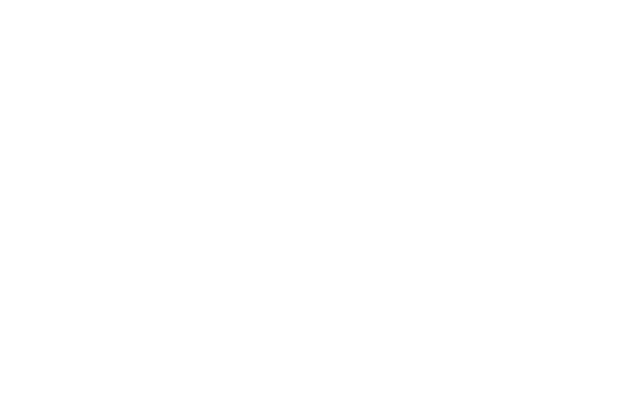
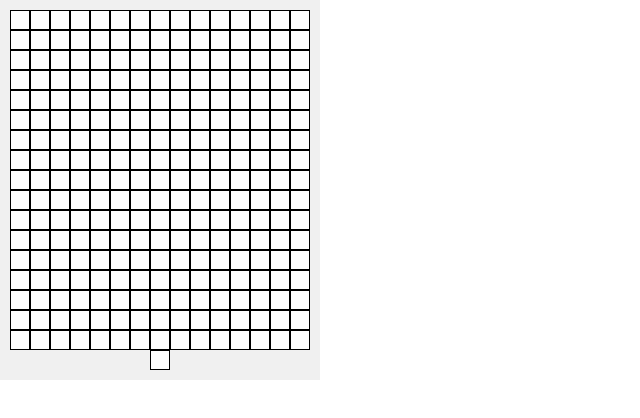
Before and after one commit to diegovieiraf/etch-a-sketch, a plain HTML site: page index.html in a window 1280 px wide. Shown: the whole page, without its empty margins (0-640 px from the left). Drawn offline with Linux system fonts and the light colour scheme.

Commit message:
Create first version of the grid

```diff
--- a/config.js
+++ b/config.js
@@ -0,0 +1,13 @@
+const container = document.querySelector(".container");
+
+function createGrid() {
+    for (let i = 0; i < 16; i++) {
+        for (let j = 0; j < 16; j++) {
+            const div = document.createElement("div");
+            div.classList.add("grid-square");
+            container.appendChild(div);
+        }
+    }
+}
+
+createGrid();
--- a/index.html
+++ b/index.html
@@ -5,8 +5,14 @@
     <meta charset="UTF-8">
     <meta http-equiv="X-UA-Compatible" content="IE=edge">
     <meta name="viewport" content="width=device-width, initial-scale=1.0">
-    <title>Document</title>
+    <link rel="stylesheet" href="styles.css">
+    <script type="text/javascript" src="config.js" defer></script>
+    <title>Etch-a-Sketch</title>
 </head>
+
+<main class="container">
+
+</main>
 
 <body>
 
--- a/styles.css
+++ b/styles.css
@@ -0,0 +1,26 @@
+* {
+    box-sizing: border-box;
+}
+
+body {
+    font-family: 'Sigmar', cursive;
+    height: 100vh;
+    margin: 0;
+}
+
+.container {
+    display: flex;
+    flex-wrap: wrap;
+    justify-content: center;
+    align-items: center;
+    width: 320px;
+    background-color: #f0f0f0;
+    padding: 10px;
+}
+
+.grid-square {
+    width: 20px;
+    height: 20px;
+    background-color: #ffffff;
+    border: 1px solid #000000;
+}
```
